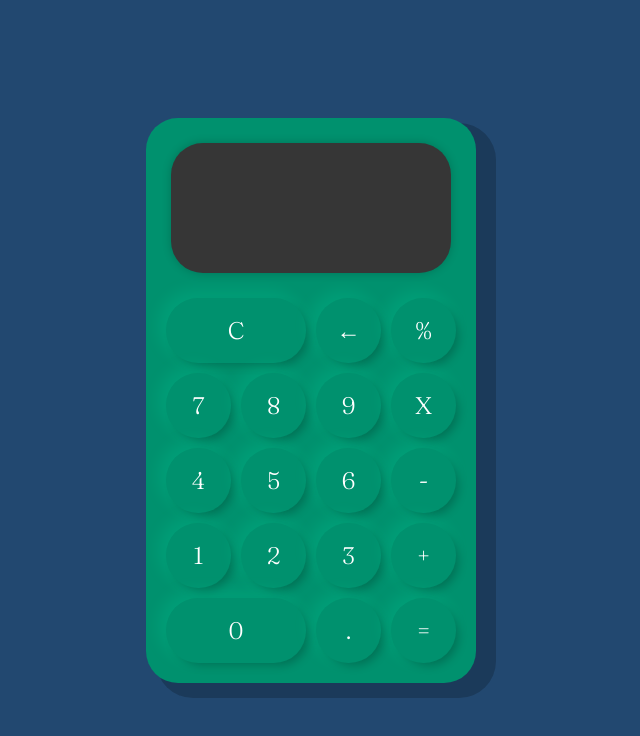
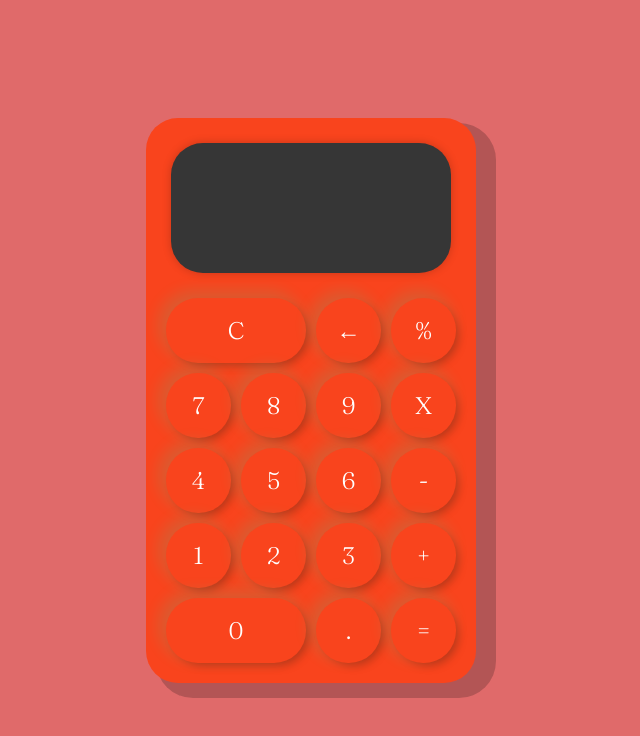
Before and after one commit to TravellerCoder/calculadora, a website: page index.html in a window 1280 px wide. Shown: the whole page, without its empty margins (329-969 px from the left). Drawn offline with Linux system fonts and the light colour scheme.

Commit message:
cambios de esteticas en css

```diff
--- a/index.css
+++ b/index.css
@@ -5,7 +5,7 @@
 
 body {
     margin: 0;
-    background-color: #224870;
+    background-color: #E06A6A;
 }
 
 .container {
@@ -19,7 +19,7 @@ body {
     display:grid;
     grid-template-columns: repeat(4, 75px);
     grid-template-rows: 160px repeat(5, 75px);
-    background-color: #00916e;
+    background-color: #F9441D;
     padding: 15px;
     border-radius: 32px;
     box-shadow: 15px 10px 0px 5px #00000033;
@@ -46,12 +46,12 @@ button {
     border-radius: 32px;
     font-size: 1.5em;
     border: none;
-    background-color: #00916e;
+    background-color: #F9441D;
     box-shadow: 5px 5px 10px -3px #00000040, -5px -5px 15px 3px #00ffc11f;
 }
 
 button:active {
-    background-color: #006f54;
+    background-color: #E32C04;
 }
 
 button:focus{
```
